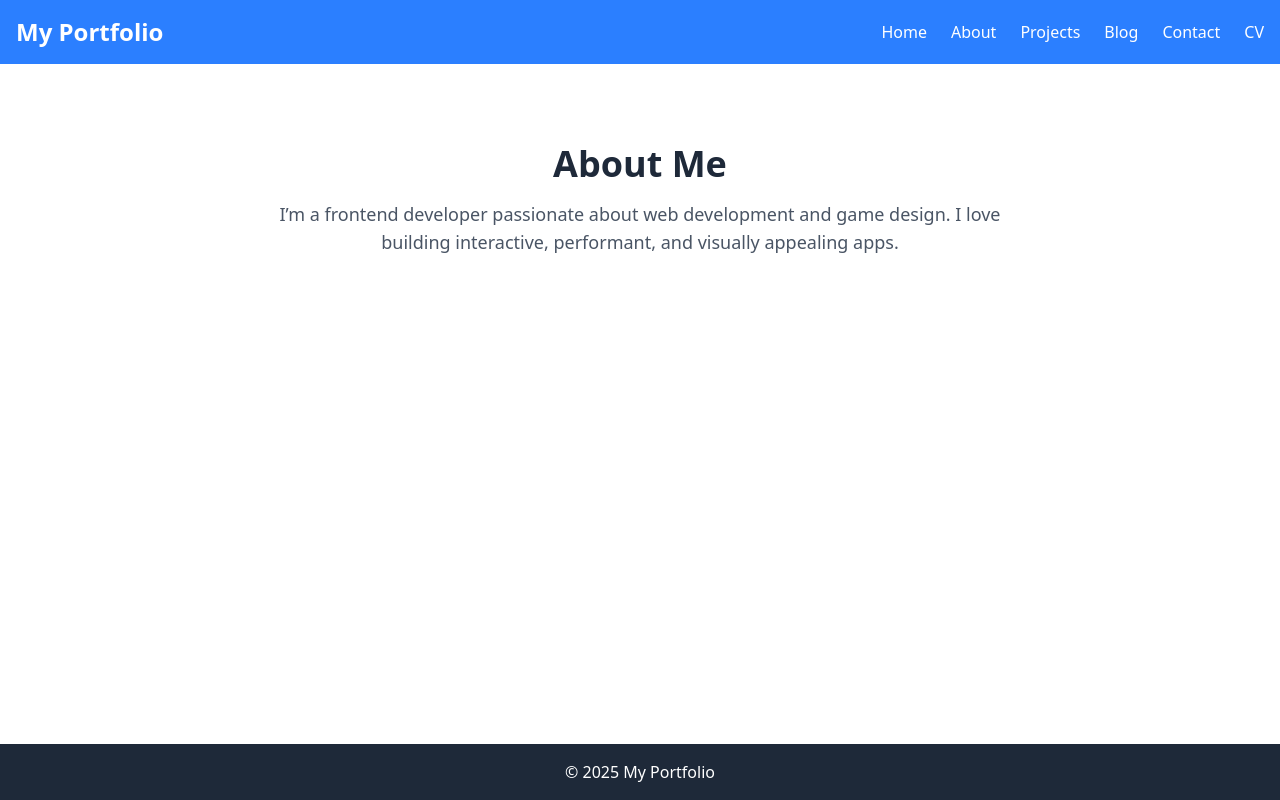
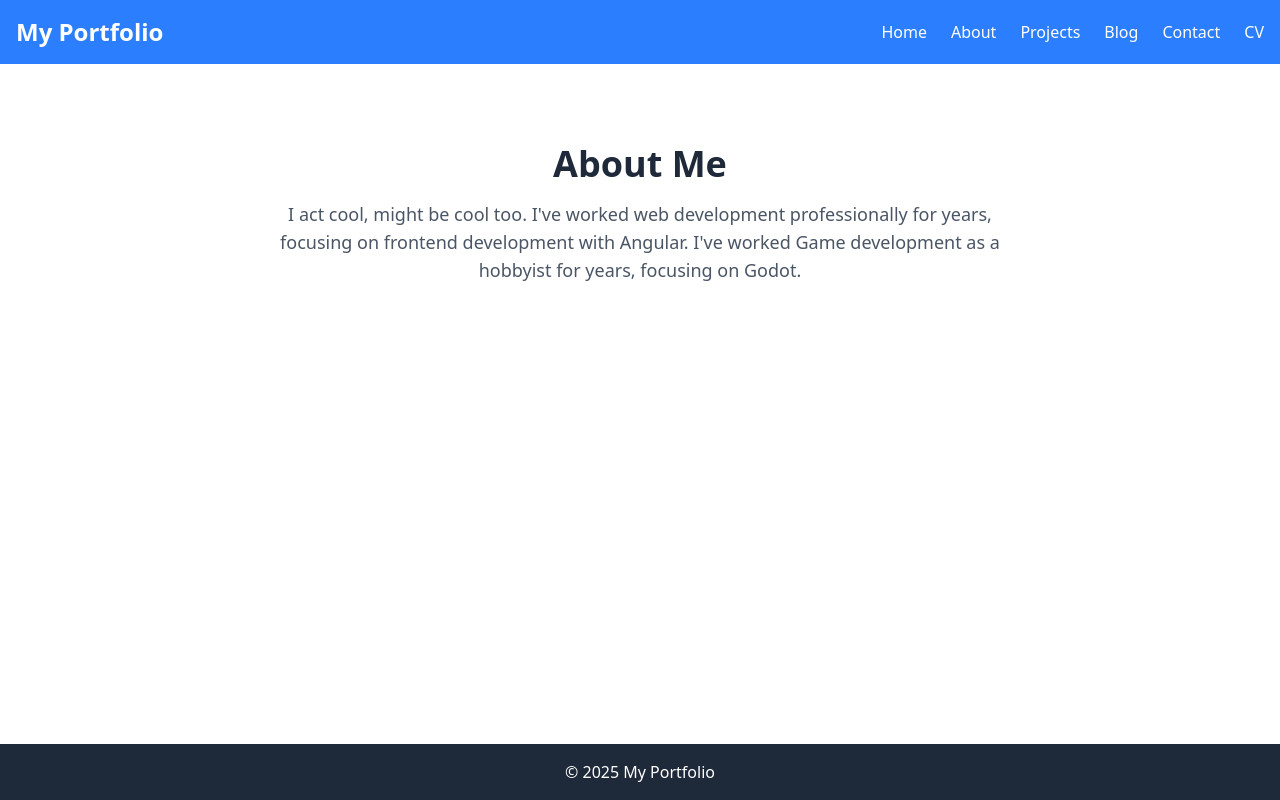
Before and after one commit to ScaryProd/portfolio-frontend, a React (Vite) app: page /about in a window 1280 px wide. Built offline with nearby package versions, Linux system fonts and the light colour scheme.

Commit message:
Updated content in about, cv and home pages

```diff
--- a/src/App.tsx
+++ b/src/App.tsx
@@ -4,7 +4,7 @@ import Home from "./pages/Home";
 import About from "./pages/About";
 import Projects from "./pages/Projects";
 import Blog from "./pages/Blog";
-import SinglePost from "./pages/SinglePost"; // Import new page
+import SinglePost from "./pages/SinglePost";
 import Contact from "./pages/Contact";
 import CV from "./pages/CV";
 
--- a/src/pages/About.tsx
+++ b/src/pages/About.tsx
@@ -3,9 +3,9 @@ export default function About() {
     <div className="max-w-3xl mx-auto text-center py-16">
       <h1 className="text-4xl font-bold text-gray-800 mb-4">About Me</h1>
       <p className="text-lg text-gray-600">
-        I’m a frontend developer passionate about web development and game
-        design. I love building interactive, performant, and visually appealing
-        apps.
+        I act cool, might be cool too. I've worked web development
+        professionally for years, focusing on frontend development with Angular.
+        I've worked Game development as a hobbyist for years, focusing on Godot.
       </p>
     </div>
   );
--- a/src/pages/CV.tsx
+++ b/src/pages/CV.tsx
@@ -5,9 +5,9 @@ export default function CV() {
       <p className="text-lg text-gray-600 mb-6">Click to download.</p>
       <a
         href="/cv.pdf"
-        className="bg-blue-600 text-white px-6 py-3 rounded-lg font-semibold hover:bg-blue-700 transition"
+        className="bg-gray-600 text-white px-6 py-3 rounded-lg font-semibold hover:bg-blue-700 transition"
       >
-        Download CV
+        Download not ready
       </a>
     </div>
   );
--- a/src/pages/Home.tsx
+++ b/src/pages/Home.tsx
@@ -5,8 +5,7 @@ export default function Home() {
         Welcome to My Portfolio
       </h1>
       <p className="text-lg text-gray-600 mb-6">
-        I’m a Frontend Developer passionate about creating beautiful and
-        functional web experiences.
+        I’m a cool and awesome Frontend and Game developer
       </p>
       <a
         href="/projects"
```
